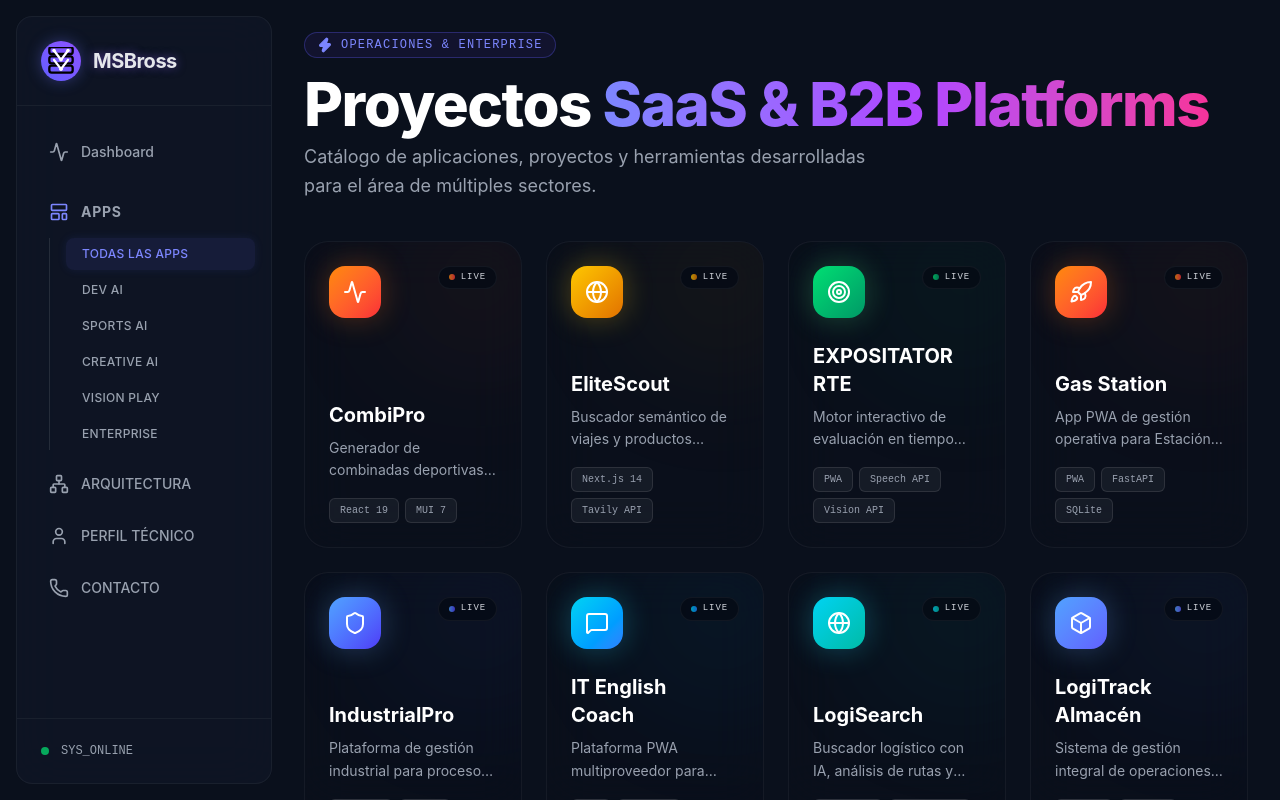
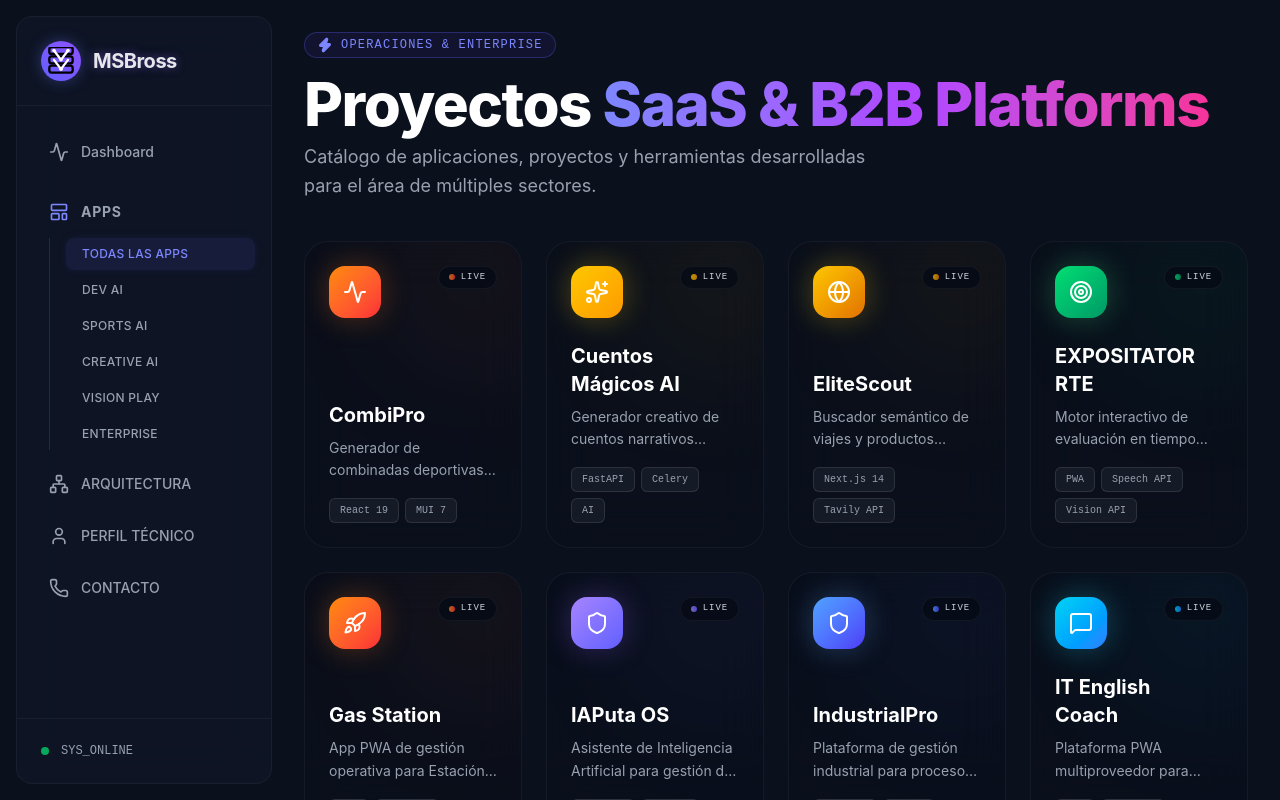
Before and after one commit to manu-alvarez/SERVER-DEV, a React (Vite) app in the folder apps/msbross-frontend/: page /saas in a window 1280 px wide. Built offline with nearby package versions, Linux system fonts and the light colour scheme.

Commit message:
feat(ui): sort apps alphabetically and add neon hover effects

```diff
--- a/apps/msbross-frontend/src/index.css
+++ b/apps/msbross-frontend/src/index.css
@@ -63,3 +63,13 @@ body {
 ::-webkit-scrollbar-thumb:hover {
   background: #6366f1;
 }
+
+/* Neon App Cards */
+.hover-neon {
+  transition: all 0.4s cubic-bezier(0.4, 0, 0.2, 1);
+}
+.hover-neon:hover {
+  box-shadow: 0 0 40px var(--neon-color);
+  border-color: var(--neon-border);
+  transform: translateY(-4px);
+}
--- a/apps/msbross-frontend/src/pages/SaaS.tsx
+++ b/apps/msbross-frontend/src/pages/SaaS.tsx
@@ -229,9 +229,10 @@ export default function SaaS() {
     }
   ];
 
-  const filteredTools = categoryFilter
+  const filteredTools = (categoryFilter
     ? tools.filter(tool => tool.category === categoryFilter)
-    : tools;
+    : tools
+  ).sort((a, b) => a.name.localeCompare(b.name));
 
   const containerVars: Variants = {
     hidden: { opacity: 0 },
@@ -297,6 +298,10 @@ export default function SaaS() {
         {filteredTools.length > 0 ? (
           filteredTools.map((tool, i) => {
             const Icon = tool.icon;
+            const match = tool.glow.match(/rgba\((.*?)\)/);
+            const rgbValues = match ? match[1].split(',').slice(0, 3).join(',') : '99,102,241';
+            const neonStyle = { '--neon-color': `rgba(${rgbValues}, 0.5)`, '--neon-border': `rgba(${rgbValues}, 0.8)` } as React.CSSProperties;
+
             return (
               <motion.a
                 key={i}
@@ -304,10 +309,11 @@ export default function SaaS() {
                 href={tool.url}
                 target="_blank"
                 rel="noopener noreferrer"
-                className="group relative overflow-hidden rounded-3xl bg-[#0A101C]/60 backdrop-blur-xl border border-white/5 p-6 transition-all duration-500 hover:-translate-y-2 hover:border-white/20"
+                style={neonStyle}
+                className="group relative overflow-hidden rounded-3xl bg-[#0A101C]/60 backdrop-blur-xl border border-white/5 p-6 transition-all duration-500 hover:-translate-y-2 hover-neon"
               >
                 {/* Subtle background glow */}
-                <div className={`absolute -top-10 -right-10 w-40 h-40 bg-gradient-to-br ${tool.color} rounded-full blur-[80px] opacity-10 group-hover:opacity-30 transition-opacity duration-500 pointer-events-none`}></div>
+                <div className={`absolute -top-10 -right-10 w-40 h-40 bg-gradient-to-br ${tool.color} rounded-full blur-[80px] opacity-10 group-hover:opacity-40 transition-opacity duration-500 pointer-events-none`}></div>
 
                 <div className="flex flex-col h-full relative z-10">
                   <div className="flex justify-between items-start mb-6">
```
